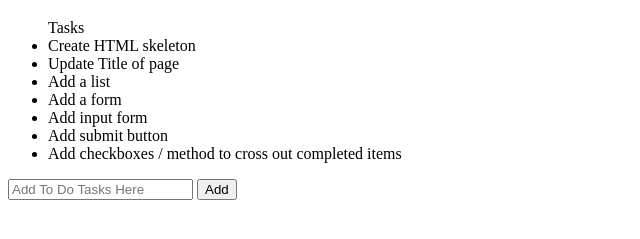
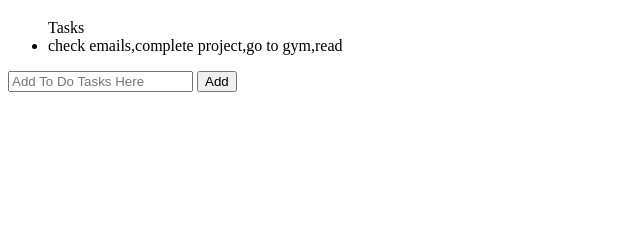
Before and after one commit to m-h-thomas/ToDO-List, a plain HTML site: page index.html in a window 1280 px wide. Shown: the part 61-300 px from the top of the page, without its empty margins (0-640 px from the left). Drawn offline with Linux system fonts and the light colour scheme.

Commit message:
added DOMContentLoaded event listener to push args of addToList to HTML

```diff
--- a/index.html
+++ b/index.html
@@ -11,15 +11,7 @@
   <script src="./index.js"></script>
   <h1>To Do List Application</h1>
   <div>
-    <ul id="myList">Tasks
-      <li class="listItem">Create HTML skeleton</li>
-      <li class="listItem">Update Title of page</li>
-      <li class="listItem">Add a list</li>
-      <li class="listItem">Add a form</li>
-      <li class="listItem">Add input form</li>
-      <li class="listItem">Add submit button</li>
-      <li class="listItem">Add checkboxes / method to cross out completed items</li>
-    </ul>
+    <ul id="myList">Tasks</ul>
   </div>
 
   <div class="input-form">
--- a/index.js
+++ b/index.js
@@ -1,5 +1,5 @@
-// console.log('My code is running');
-// console.log('My code is still running');
+// // console.log('My code is running');
+// // console.log('My code is still running');
 
 let listItems = []; //array to hold to do list items
 
@@ -8,4 +8,18 @@ function addToList(...task) {
 }
 
 addToList('check emails', 'complete project', 'go to gym', 'read');
+
+let alteredList = listItems.reduce((acc, item) => {
+  return acc + item
+}, "")
 console.log(listItems);
+
+console.log(alteredList);
+
+document.addEventListener('DOMContentLoaded', function() {
+  for (i = 0; i < listItems.length; i++) {
+    let li = document.createElement('li');
+    li.innerText = listItems[i];
+    myList.appendChild(li);
+  }
+})
```
